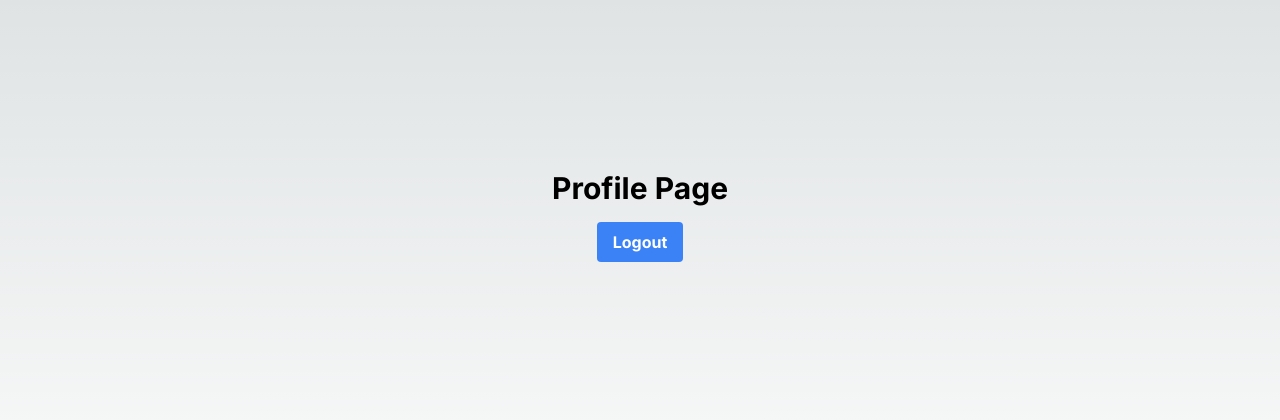
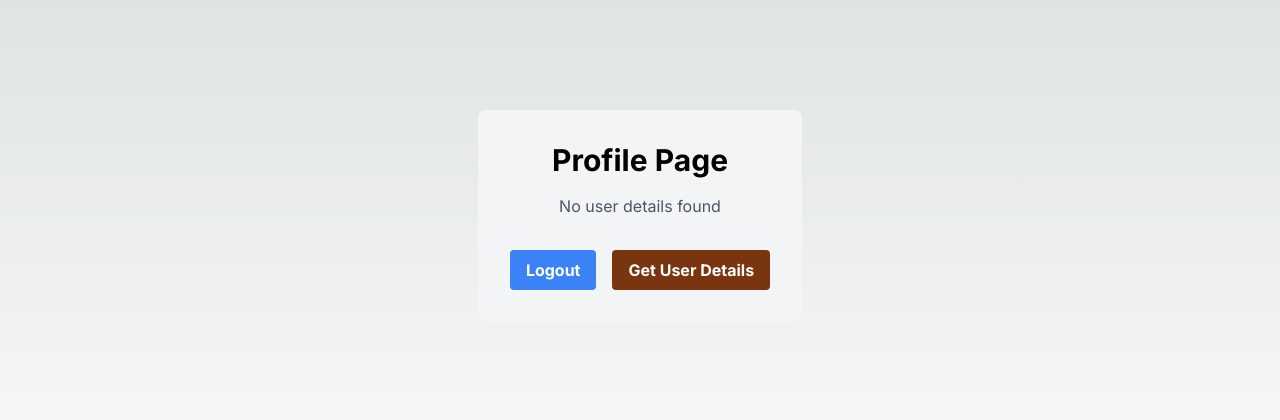
Before and after one commit to shresthashim/nextjs-auth-app, a Next.js app: page /profile in a window 1280 px wide. Shown: the part 184-604 px from the top of the page. Built offline with nearby package versions, Linux system fonts and the light colour scheme.

Commit message:
amend : user id in profile page from me route

```diff
--- a/src/app/profile/page.tsx
+++ b/src/app/profile/page.tsx
@@ -1,32 +1,65 @@
 'use client';
-import React from 'react';
-import axios from "axios";
-import {toast} from "react-hot-toast";
-import {useRouter} from "next/navigation";
+import React, {useState} from 'react';
+import axios from 'axios';
+import {toast} from 'react-hot-toast';
+import {useRouter} from 'next/navigation';
+import Link from 'next/link';
+
 const ProfilePage = () => {
     const router = useRouter();
+    const [user, setUser] = useState("hey");
 
     const logout = async () => {
         try {
-            await axios.get("/api/users/logout");
-            toast.success("Logged out successfully");
-            router.push("/login");
-
+            await axios.get('/api/users/logout');
+            toast.success('Logged out successfully');
+            router.push('/login');
         } catch (e: any) {
             console.log(e);
             toast.error(e.message);
-
         }
     };
-        return (<div className="flex justify-center items-center h-screen">
-                <div className="text-center">
-                    <h1 className="text-3xl font-bold mb-4">Profile Page</h1>
-                    <button onClick={logout}
-                            className="bg-blue-500 hover:bg-blue-700 text-white font-bold py-2 px-4 rounded">Logout
+
+    const getUserDetails = async () => {
+        try {
+            const res = await axios.get('/api/users/me');
+            setUser(res.data.data._id);
+        } catch (error) {
+            console.log(error);
+            toast.error('Failed to fetch user details');
+        }
+    };
+
+    return (
+        <div className="flex justify-center items-center h-screen">
+            <div className="text-center bg-gray-100 p-8 rounded-lg">
+                <h1 className="text-3xl text-black font-bold mb-4">Profile Page</h1>
+                {user === 'hey' ? (
+                    <p className="text-gray-600">No user details found</p>
+                ) : (
+                    <Link href={`/profile/${user}`}>
+                        <span className="text-blue-500 hover:underline">User ID : {user}</span>
+                        <p className='text-black'>Click user id to get all user details!</p>
+                    </Link>
+                )}
+
+                <div className="mt-8 space-x-4">
+                    <button
+                        onClick={logout}
+                        className="bg-blue-500 hover:bg-blue-700 text-white font-bold py-2 px-4 rounded"
+                    >
+                        Logout
+                    </button>
+                    <button
+                        onClick={getUserDetails}
+                        className="bg-amber-900 hover:bg-blue-700 text-white font-bold py-2 px-4 rounded"
+                    >
+                        Get User Details
                     </button>
                 </div>
             </div>
-        );
+        </div>
+    );
+};
 
-}
 export default ProfilePage;
```
